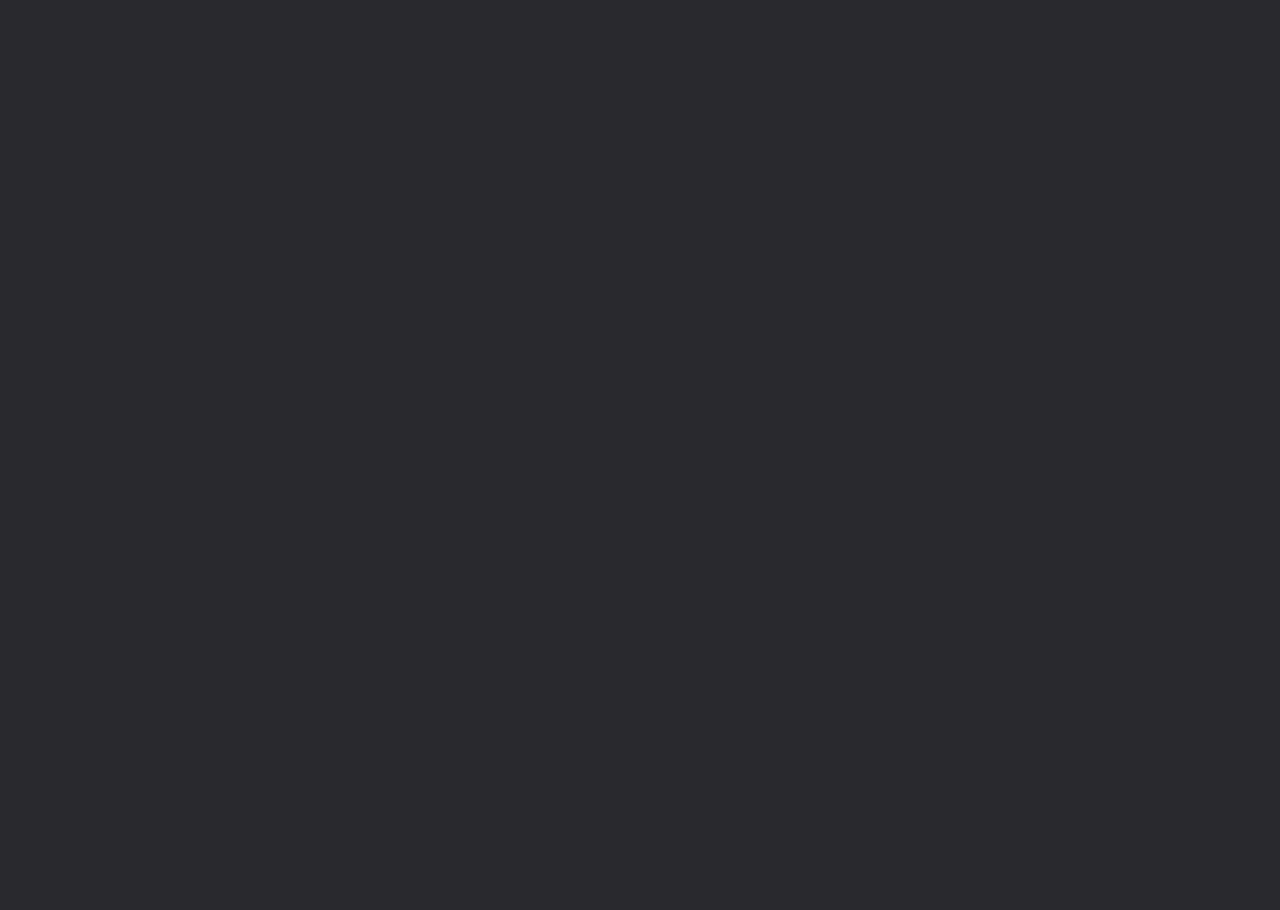
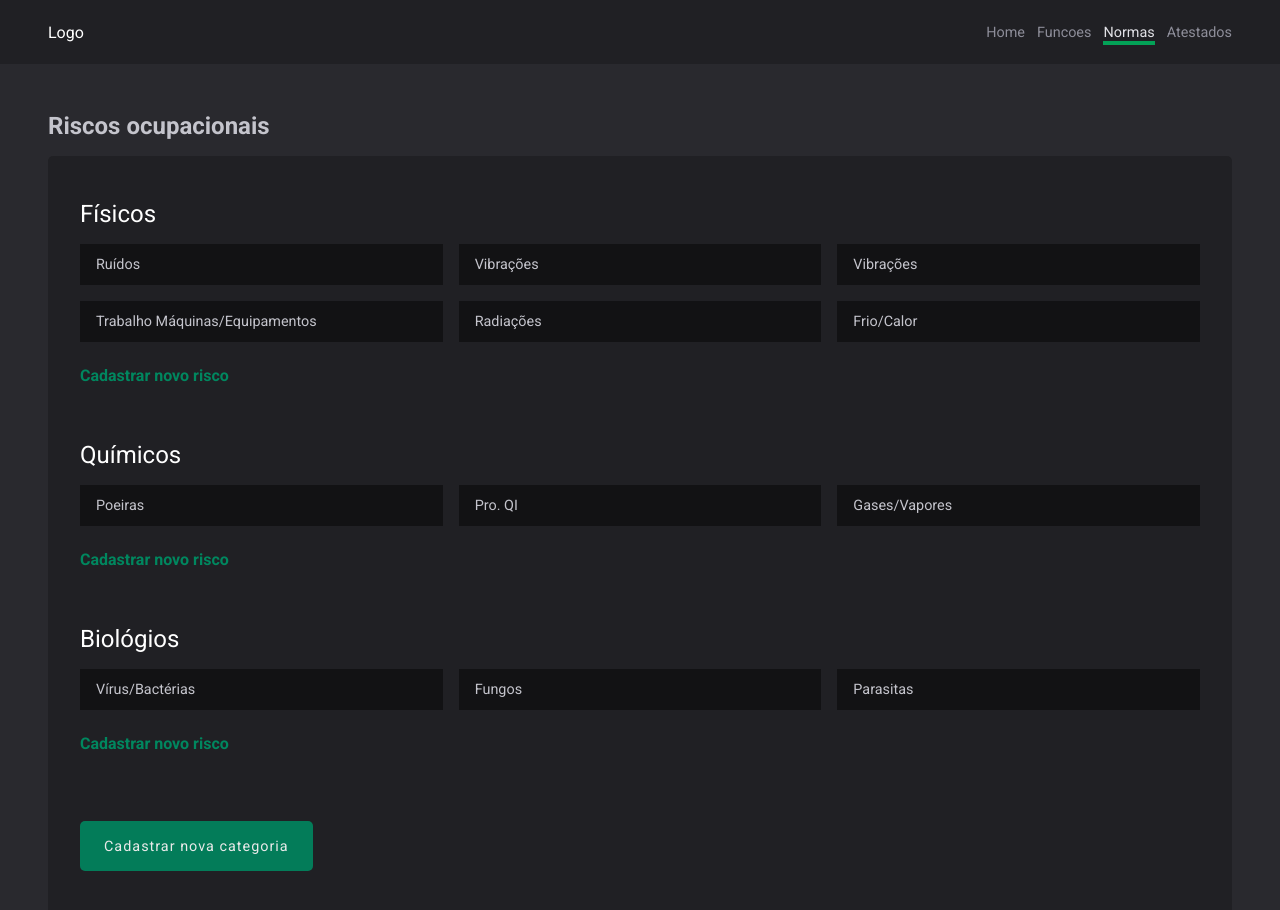
Before and after one commit to michel-cm/RPS, a React (Vite) app: page /normas in a window 1280 px wide. Before the commit this address had no page. Shown: the top 910 px of the page. Before the commit the page ends 800 px from the top, so only its background shows below. Built offline with nearby package versions, Linux system fonts and the light colour scheme.

Commit message:
add lib react icons + base Normas

```diff
--- a/package.json
+++ b/package.json
@@ -12,6 +12,7 @@
     "firebase": "^9.15.0",
     "react": "^18.2.0",
     "react-dom": "^18.2.0",
+    "react-icons": "^4.7.1",
     "react-router-dom": "^6.5.0",
     "styled-components": "^5.3.6"
   },
--- a/src/Router.jsx
+++ b/src/Router.jsx
@@ -3,6 +3,7 @@ import { DefaultLayout } from "./layouts/DefaultLayout";
 
 import { Home } from "./pages/Home";
 import { Funcoes } from "./pages/Funcoes";
+import { Normas } from "./pages/Normas";
 
 export function Router() {
   return (
@@ -10,6 +11,7 @@ export function Router() {
       <Route path="/" element={<DefaultLayout />}>
         <Route path="/" element={<Home />} />
         <Route path="/funcoes" element={<Funcoes />} />
+        <Route path="/normas" element={<Normas />} />
       </Route>
     </Routes>
   );
--- a/src/components/Button/styles.js
+++ b/src/components/Button/styles.js
@@ -15,13 +15,16 @@ export const Container = styled.button`
   background-color: ${(props) =>
     props.type === "cancel"
       ? `${props.theme["gray-900"]}`
-      : `${props.theme.secondary}`};
+      : `${props.theme["green-500"]}`};
   color: ${(props) => props.theme.white};
   cursor: pointer;
   border-radius: 5px;
-  border:none;
+  border: none;
+  letter-spacing: 1px;
+  font-weight: 400;
+  opacity: 0.9;
 
   &:hover {
-    opacity: 0.9;
+    opacity: 1;
   }
 `;
--- a/src/pages/Funcoes/styles.js
+++ b/src/pages/Funcoes/styles.js
@@ -1,3 +1,5 @@
 import styled from "styled-components";
 
-export const Container = styled.div``;
+export const Container = styled.div`
+  padding: 3rem 3rem 6rem 3rem;
+`;
--- a/src/pages/Home/index.jsx
+++ b/src/pages/Home/index.jsx
@@ -6,7 +6,7 @@ export function Home() {
     <C.Container>
       <h2>Atestado médico de saúde ocupacional</h2>
       <C.AreaIdentificacao>
-        <h2>Empresa</h2>
+        <h3>Empresa</h3>
         <C.AreaInputsDisplayFlex>
           <C.InputColumn
             style={{
@@ -73,7 +73,7 @@ export function Home() {
         ></C.AreaInputsDisplayFlex>
       </C.AreaIdentificacao>
       <C.AreaIdentificacao>
-        <h2>Funcionário</h2>
+        <h3>Funcionário</h3>
         <C.AreaInputsDisplayFlex>
           <C.InputColumn
             style={{
@@ -131,7 +131,7 @@ export function Home() {
       </C.AreaIdentificacao>
       <C.ButtonAdd>
         <Button title="Cancelar" type={"cancel"}/>
-        <Button title="Adicionar novo item"/>
+        <Button title="Gerar atestado"/>
       </C.ButtonAdd>
     </C.Container>
   );
--- a/src/pages/Home/styles.js
+++ b/src/pages/Home/styles.js
@@ -1,11 +1,12 @@
 import styled from "styled-components";
 
 export const Container = styled.div`
-    padding: 3rem;
+  padding: 3rem 3rem 6rem 3rem;
 
- h2 {
-    margin-bottom: 2.5rem;
- }
+  h3,
+  h2 {
+    margin-bottom: 2rem;
+  }
 `;
 
 export const AreaIdentificacao = styled.div`
@@ -52,7 +53,7 @@ export const Select = styled.select`
 export const ButtonAdd = styled.div`
   position: fixed;
   bottom: 1rem;
-  right: 1.25rem;
+  right: 1rem;
 
   display: flex;
   gap: 1rem;
--- /dev/null
+++ b/src/pages/Normas/index.jsx
@@ -0,0 +1,76 @@
+import * as C from "./styles";
+import { Button } from "../../components/Button";
+
+import { BsFillEyeFill } from "react-icons/bs";
+
+
+const riscosOcupacionais = [
+  {
+    id: "dsjdasjkdsa",
+    categoria: "Físicos",
+    variacoes: [
+      "Ruídos",
+      "Vibrações",
+      "Vibrações",
+      "Trabalho Máquinas/Equipamentos",
+      "Radiações",
+      "Frio/Calor",
+    ],
+  },
+  {
+    id: "aajdasjkdsa",
+    categoria: "Químicos",
+    variacoes: ["Poeiras", "Pro. QI", "Gases/Vapores"],
+  },
+  {
+    id: "bbjdasjkdsa",
+    categoria: "Biológios",
+    variacoes: ["Vírus/Bactérias", "Fungos", "Parasitas"],
+  },
+];
+
+export function Normas() {
+  return (
+    <C.Container>
+      <C.title>Riscos ocupacionais</C.title>
+      <C.AreaIdentificacao>
+        {riscosOcupacionais.length > 0 &&
+          riscosOcupacionais.map((risco, index) => {
+            return (
+              <C.AreaCategoria>
+                <div key={risco.id}>
+                  <C.InputTitle
+                    style={{}}
+                    type="text"
+                    value={risco.categoria}
+                  />
+
+                  <C.AreaItems>
+                    {risco.variacoes.map((item, index) => {
+                      return <input key={index} type={"text"} value={item} />;
+                    })}
+                  </C.AreaItems>
+                </div>
+                <div
+                  style={{
+                    margin: "1.5rem 0 1rem 0",
+                  }}
+                >
+                  <C.ButtonCadastrarItem>
+                    Cadastrar novo risco
+                  </C.ButtonCadastrarItem>
+                </div>
+              </C.AreaCategoria>
+            );
+          })}
+        <div
+          style={{
+            margin: "1.5rem 0 1rem 0",
+          }}
+        >
+          <Button title={"Cadastrar nova categoria"} />
+        </div>
+      </C.AreaIdentificacao>
+    </C.Container>
+  );
+}
--- /dev/null
+++ b/src/pages/Normas/styles.js
@@ -0,0 +1,67 @@
+import styled from "styled-components";
+
+export const Container = styled.div`
+  padding: 3rem 3rem 6rem 3rem;
+`;
+
+export const title = styled.h2`
+  margin-bottom: 1rem;
+`;
+
+export const AreaIdentificacao = styled.div`
+  border-radius: 5px;
+  background: ${(props) => props.theme["gray-800"]};
+  padding: 2rem;
+  margin-bottom: 2rem;
+`;
+
+export const AreaCategoria = styled.div`
+  padding-bottom: 1.75rem;
+`;
+
+export const AreaItems = styled.div`
+  display: flex;
+  gap: 1rem;
+
+  flex-wrap: wrap;
+
+  input {
+    font-size: 0.9rem;
+    flex: 1;
+    min-width: 30%;
+    border: none;
+    padding: 0.75rem 1rem;
+    background: ${(props) => props.theme["gray-900"]};
+    color: ${(props) => props.theme["gray-300"]};
+  }
+`;
+
+export const InputTitle = styled.input`
+  padding: 0.75rem 0rem;
+  font-size: 1.5rem;
+  background: none;
+  border: none;
+  color: ${(props) => props.theme.white};
+  width: cover;
+  display: inline;
+
+  margin-bottom: 0.25rem;
+
+  &:focus {
+    padding: 0.75rem 0.75rem;
+    background: ${(props) => props.theme["gray-900"]};
+    color: ${(props) => props.theme["gray-300"]};
+  }
+`;
+
+export const ButtonCadastrarItem = styled.button`
+  background: none;
+  border: none;
+  font-weight: bold;
+  color: ${(props) => props.theme["green-500"]};
+  cursor: pointer;
+
+  &:hover {
+    opacity: 0.8;
+  }
+`;
```
Also changed, not shown: 1 other file (tests, documents, lock files or other folders).
